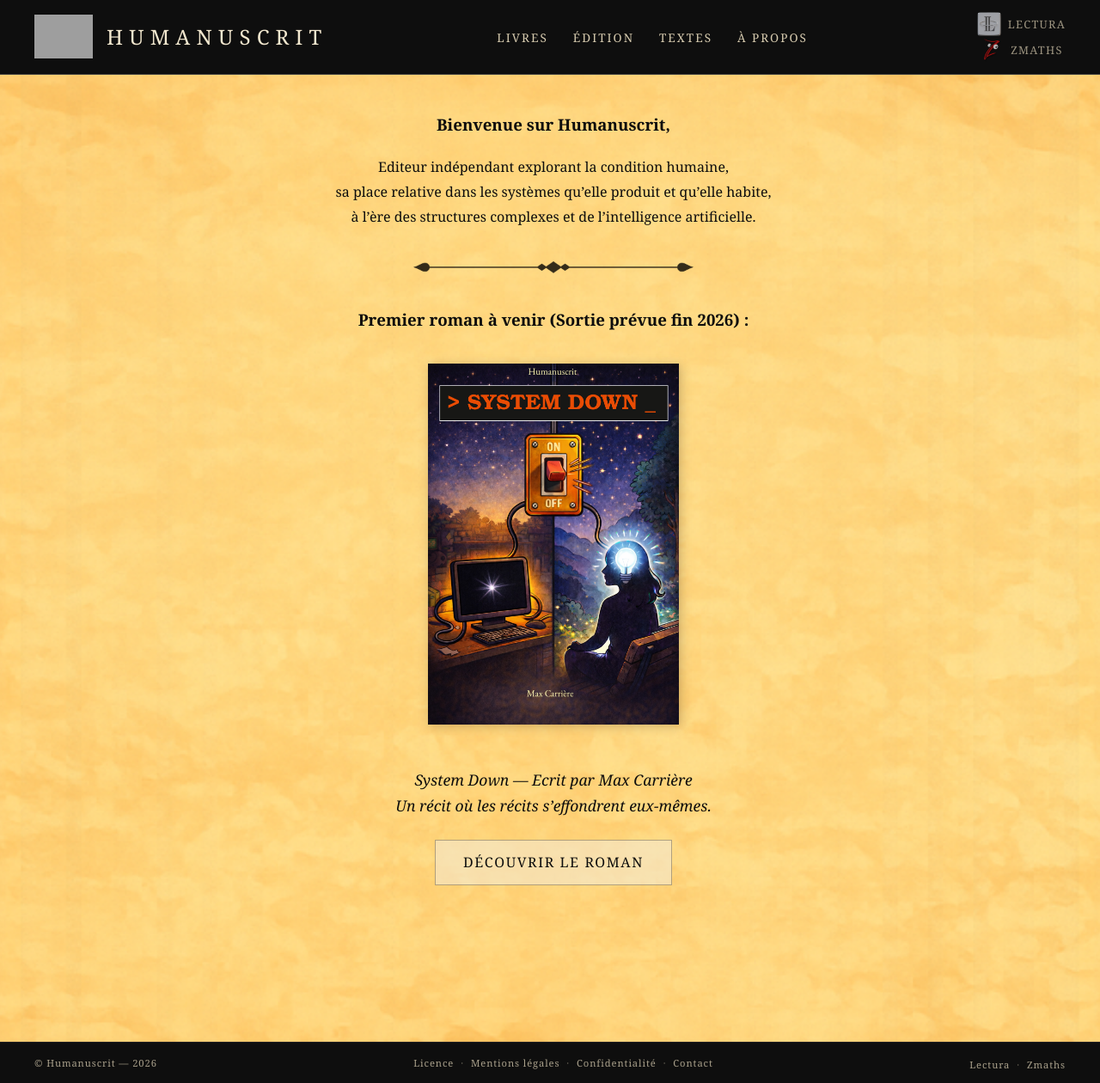
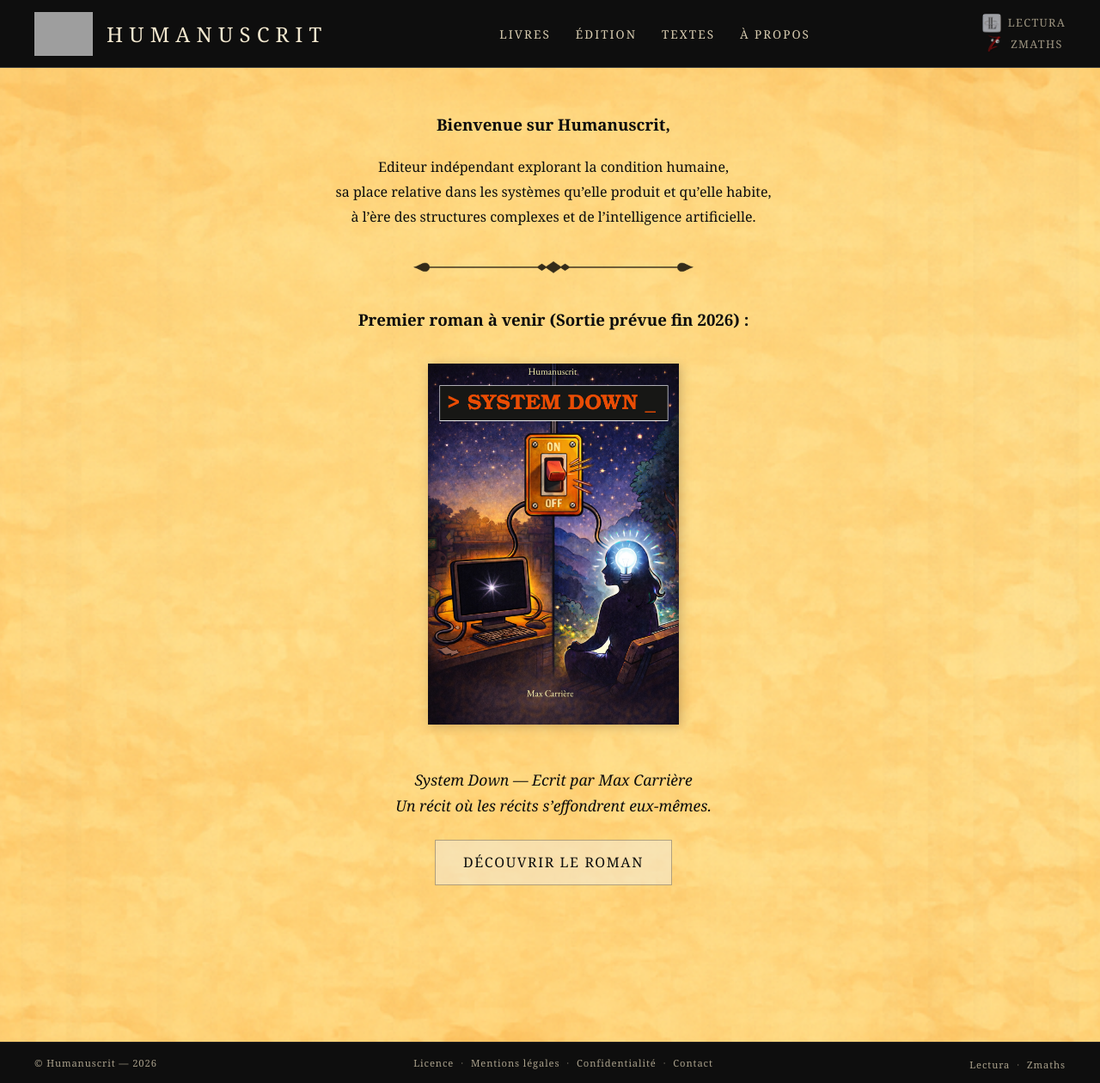
Before and after one commit to maxcarriere/humanuscrit, a Jekyll site: the page built from index.md, in a window 1280 px wide and 1260 px high. Shown: the whole window at 86% size. Built offline with Jekyll 4.4.1, drawn with Linux system fonts in a browser that asks for light colours; grey boxes are pictures that could not be loaded.

Commit message:
Resserrer Lectura/Zmaths : images 22px, line-height 1, marges nulles
Co-Authored-By: Claude Opus 4.6 <noreply@anthropic.com>

```diff
--- a/assets/css/style.scss
+++ b/assets/css/style.scss
@@ -100,6 +100,9 @@ body *::after {
   color: #d8ccb0;
   font-size: 0.8rem;
   letter-spacing: 0.1em;
+  line-height: 1;
+  padding: 0;
+  margin: 0;
 }
 
 .header-external a:hover {
@@ -107,8 +110,8 @@ body *::after {
 }
 
 .header-external img {
-  width: 28px;
-  height: 28px;
+  width: 22px;
+  height: 22px;
   border-radius: 4px;
   display: block;
 }
```
